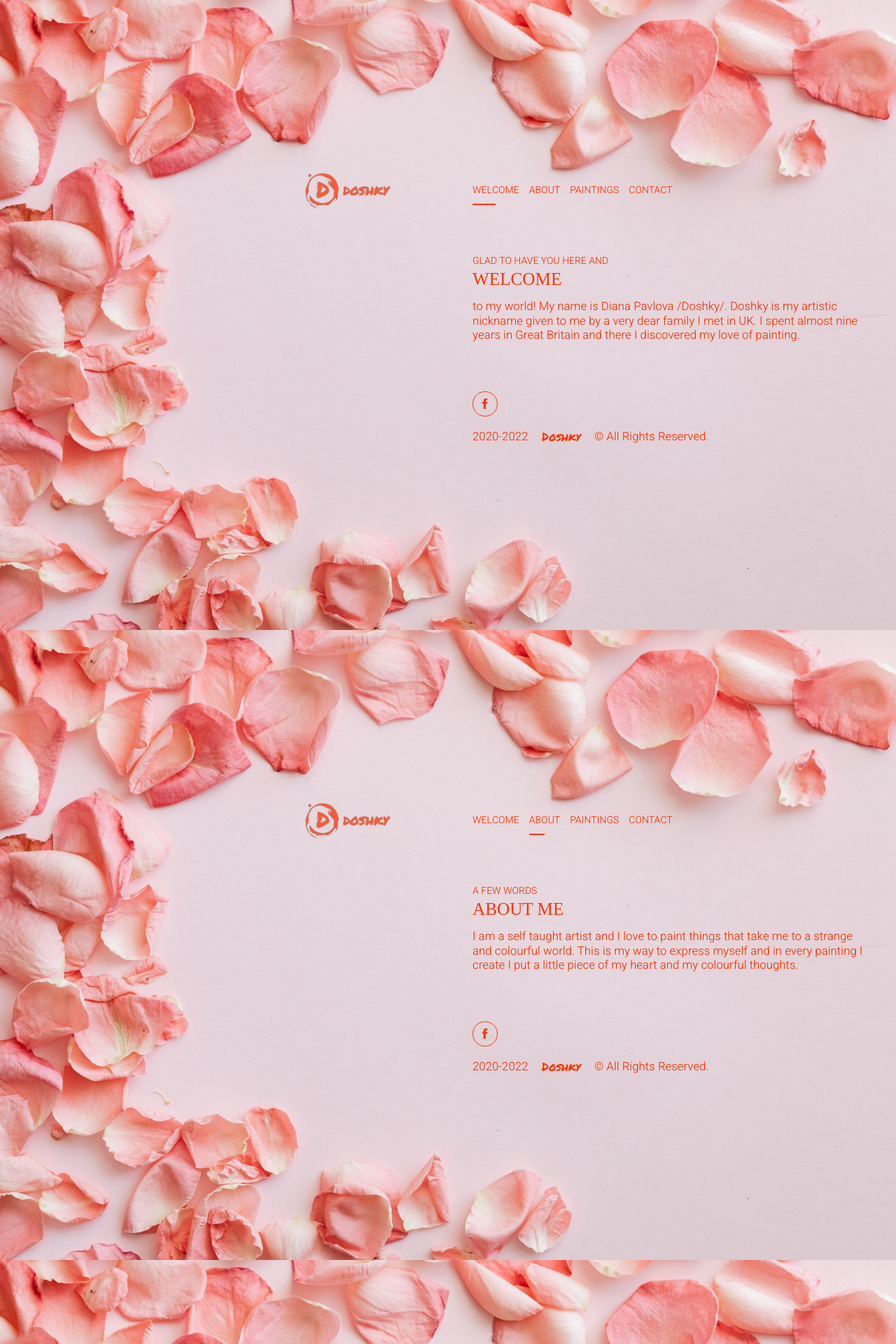
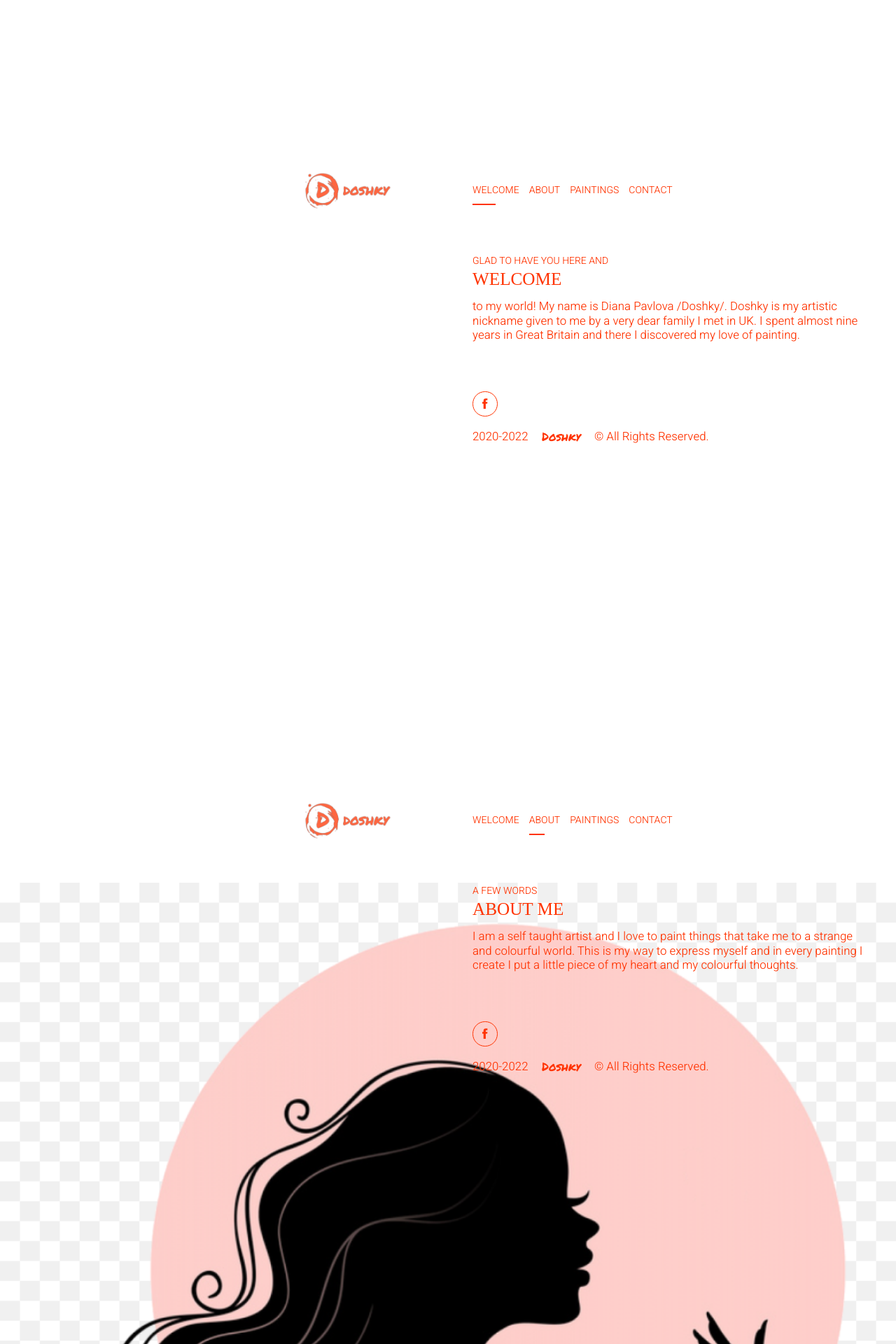
Before and after one commit to doshky/doshky.com, a Jekyll site: the page built from index.html, in a window 1280 px wide. Shown: the top 1920 px of the page at 70% size. Built offline with Jekyll 4.4.1, drawn with Linux system fonts in a browser that asks for light colours; some web fonts are replaced.

Commit message:
Page background image changed

```diff
--- a/assets/css/layout.css
+++ b/assets/css/layout.css
@@ -9,7 +9,7 @@ body {
 }
 
 html {
-	background: url( /assets/images/pexels-karolina-grabowska-4041287.jpg ) no-repeat center center fixed; background-size: cover;
+	background: url( /assets/images/552708.png ) no-repeat center center fixed; background-size: contain;
 
 }
 
```
Also changed, not shown: assets/css/color.css (line endings or trailing spaces), assets/images/552708.png (added), assets/images/beautiful-woman-silhouette-with-flowers-vector-1949256.jpg (added).
